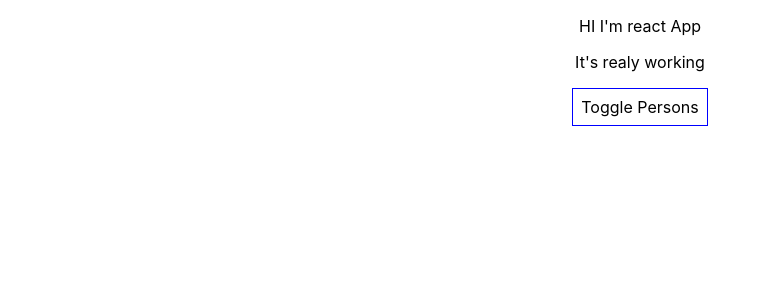
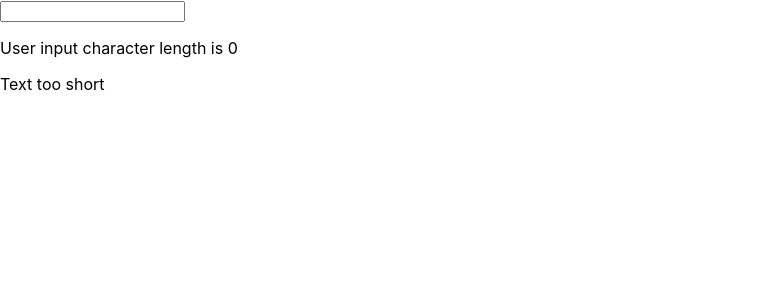
Before and after one commit to santanu07/react-learning, a React (Create React App) app: page / in a window 1280 px wide. Shown: the top 300 px of the page, without its empty margins (0-771 px from the left). Built offline with nearby package versions, Linux system fonts and the light colour scheme.

Commit message:
assignment2

```diff
--- a/src/App.js
+++ b/src/App.js
@@ -1,81 +1,49 @@
 import React, { Component } from 'react';
 import './App.css';
-import Person from './Person/Person';
-import person from './Person/Person';
+import ValidationComponent from './ValidationComponent/ValidationComponent';
+import CharComponent from './CharComponent/CharComponent';
+/*
+1.Create an input field (in App conponent) with a change listener which outputs the length of the entered text below it (e.g. in a paragraph).
+2.Create a new component (=> ValidationComponent) which receives the text length as a prop
+3.Inside the ValidationComponent, either output "Text too short" or "Text long enough" depending on the text length (e.g. take 5 as a minimum length)
+4.Create another compontent (=> CharComponent) and style it as an inline box (=> display: inline-block, padding: 16px, text-align: center, margin: 16px, border: 1px solid black).
+5.Render a list of CharComponents where CharComponent receives a different letter of the entered text (in the initial input field) as a prop.
+6.When you click a CharComponent, it shoud be removed from the enteret text.
+
+Hint: Keep in mind that JavaScript strings are basically arrays
+*/
+
 
 class App extends Component {
   state = {
-    persons: [
-      { name: 'Santanu', age: 29, id: 'sfsfsf' },
-      { name: 'Sourav', age: 28, id: 'sfsfsfsf' },
-      { name: 'kajal', age: 27, id: 'sffsfsf' }
-    ],
-    otherState: 'some other value',
-    showPersons: false
+    userInput: ''
   }
 
-  nameChangedHandler = (personId, event) => {
-
-    const personIndex = this.state.persons.findIndex(p => p.id == personId);
-    console.log(personIndex);
-    const person = {
-      ...this.state.persons[personIndex]
-    }
-    person.name = event.target.value;
-
-    const persons = [...this.state.persons];
-    persons[personIndex] = person;
-
-    this.setState({ persons: persons });
+  inputChangedHandler = (event) => {
+    this.setState({ userInput: event.target.value })
   }
 
-  togglePersonsHandler = () => {
-    const doesShow = this.state.showPersons;
-    this.setState({ showPersons: !doesShow });
-  }
-
-  deletePersonHandler = personIndex => {
-    // const persons = this.state.persons.slice();
-    // or es6 features
-    const persons = [...this.state.persons];
-    persons.splice(personIndex, 1);
-    this.setState({ persons: persons })
+  deleteCharHandler = (index) => {
+    console.log('delete handle' + index);
+    const text = this.state.userInput.split('');
+    text.splice(index, 1);
+    const updatedText=text.join('');
+    this.setState({userInput:updatedText});
 
   }
 
   render() {
+    const charList = this.state.userInput.split('').map((ch, index) => {
+      return <CharComponent key={index} char={ch} clicked={this.deleteCharHandler.bind(this, index)} />
 
-    const style = {
-      backgroundColor: 'white',
-      font: 'inherit',
-      border: '1px solid blue',
-      padding: '8px'
-    }
-    let persons = null;
-    if (this.state.showPersons) {
-      persons = (
-        <div>
-          {this.state.persons.map((person, index) => {
-            return <Person
-              click={this.deletePersonHandler.bind(this, index)}
-              name={person.name}
-              age={person.age}
-              key={person.id}
-              changed={this.nameChangedHandler.bind(this, person.id)} />
-          })}
-        </div>
-      )
-    }
+    })
     return (
-      <div className="App">
-        <p>HI I'm react App</p>
-        <p>It's realy working</p>
-        <button
-          style={style}
-          onClick={this.togglePersonsHandler}>Toggle Persons</button>
-        {persons}
+      <div>
+        <input type="text" onChange={this.inputChangedHandler.bind(this)} value={this.state.userInput} />
+        <p>User input character length is {this.state.userInput.length}</p>
+        <ValidationComponent userInpuLength={this.state.userInput.length} />
+        {charList}
       </div>
-      // React.createElement('div', {className:'App'}, React.createElement('h1', null ,'Hi I\'m React App' ))
     );
   }
 
--- /dev/null
+++ b/src/CharComponent/CharComponent.js
@@ -0,0 +1,19 @@
+import React from 'react';
+
+const CharComponent = (props) => {
+    const style = {
+        display: 'inline-block',
+        padding: '16px',
+        textAlign: 'center',
+        margin: '16px',
+        border: '1px solid black'
+    }
+
+    return (
+        <div style={style} onClick={props.clicked}>
+            {props.char}
+        </div>
+    )
+}
+
+export default CharComponent;
--- a/src/Person/Person.css
+++ /dev/null
@@ -1,8 +0,0 @@
-.person{
-    width: 60%;
-    margin:16px auto;
-    border: 1px solid #eee;
-    box-shadow: 0 2px 3px #ccc;
-    padding:16px;
-    text-align: center;
-}
--- a/src/Person/Person.js
+++ /dev/null
@@ -1,14 +0,0 @@
-import React from 'react';
-import './Person.css'
-const person = (props) => {
-    return (
-        <div className="person">
-            <p onClick={props.click}>  I'm a {props.name} and I am {props.age} years age</p>
-            <p>{props.children}</p>
-            <input type="text" onChange={props.changed} value={props.name} />
-        </div>
-
-    )
-}
-
-export default person;
--- /dev/null
+++ b/src/ValidationComponent/ValidationComponent.js
@@ -0,0 +1,15 @@
+import React from 'react';
+
+const ValidationComponent = (props) => {
+    let validationMsg = "Text too short";
+    if (props.userInpuLength >= 5) {
+        validationMsg = 'Text long enough'
+    }
+    return (
+        <div>
+            <p>{validationMsg}</p>
+        </div>
+    )
+}
+
+export default ValidationComponent;
```
